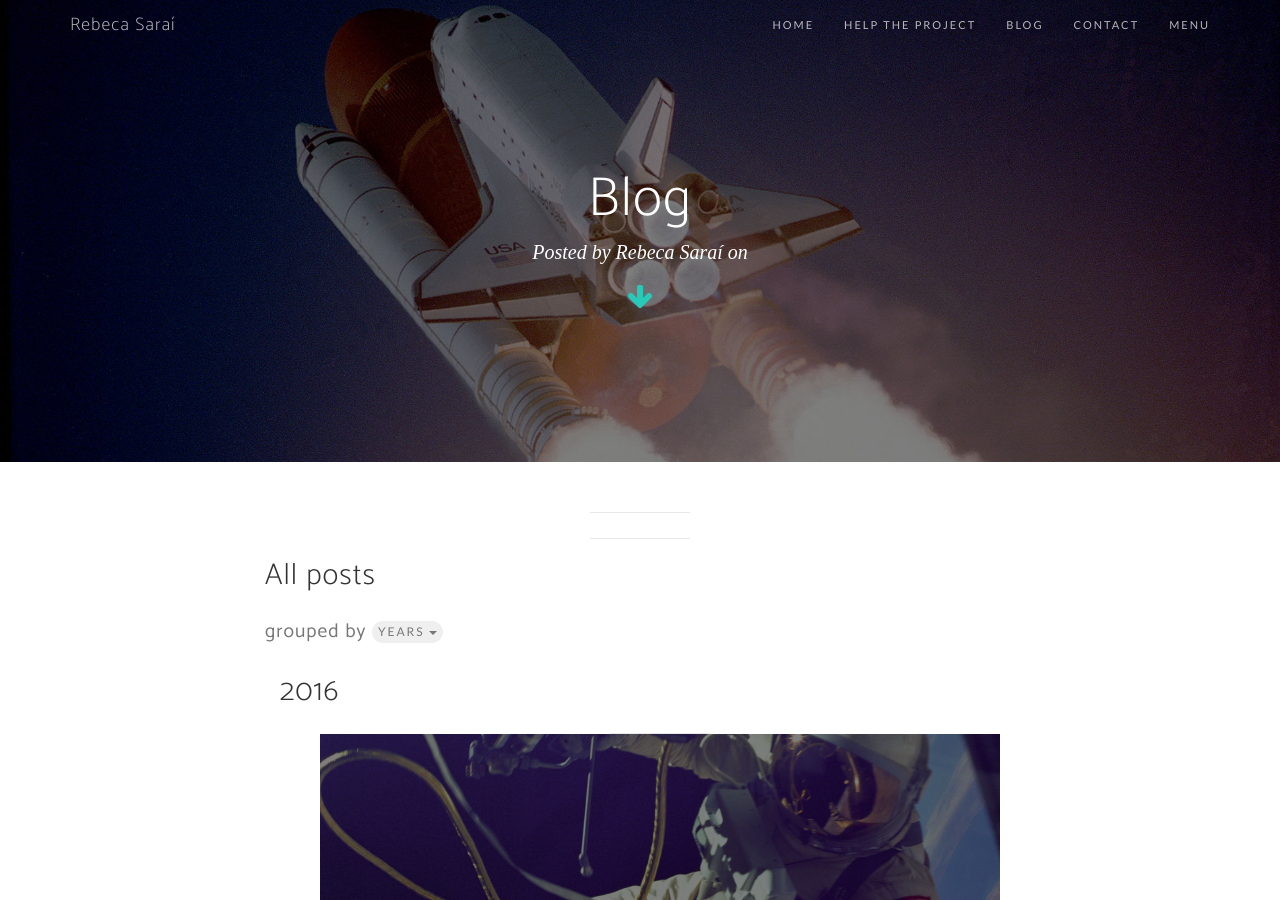
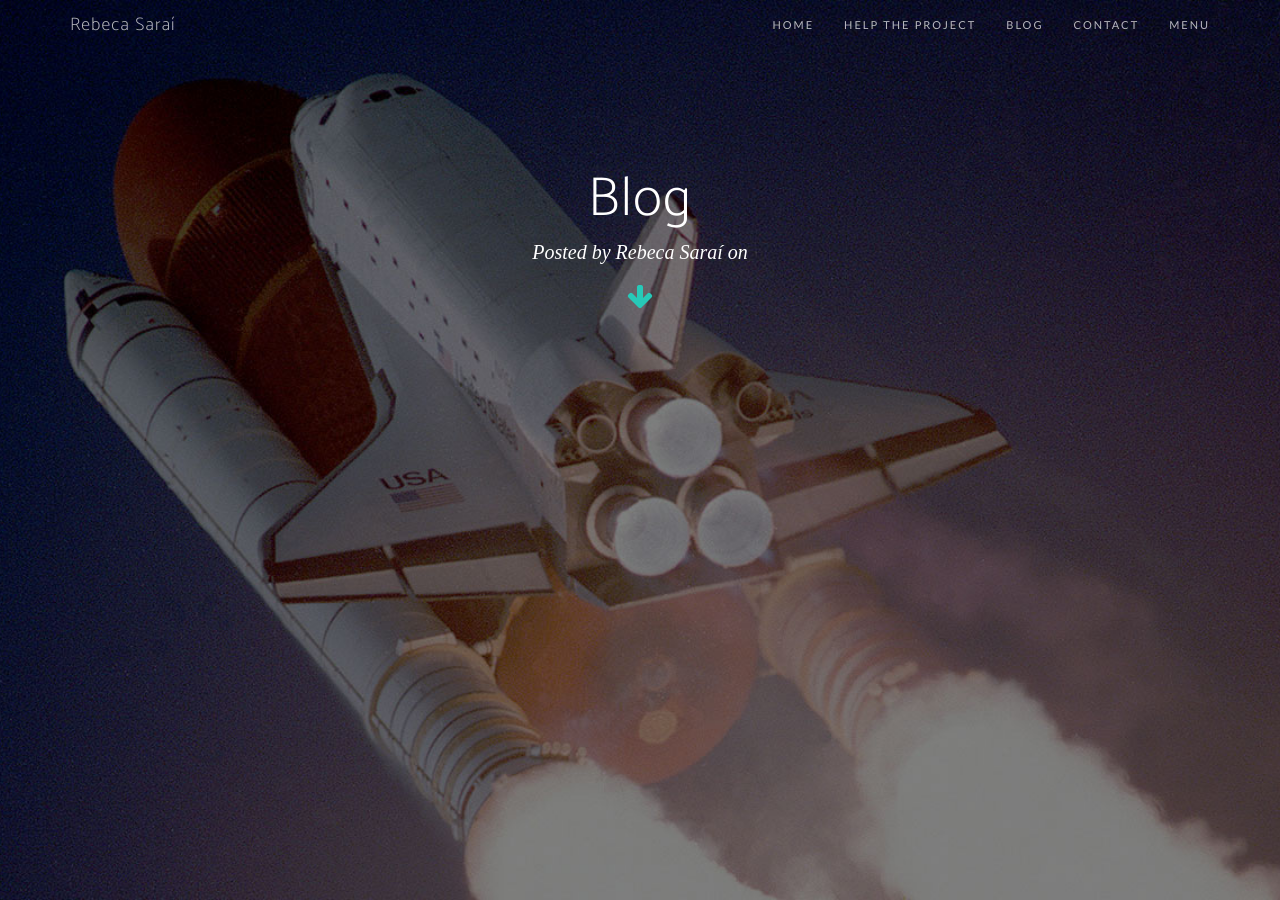
Before and after one commit to Rebecasarai/rebecasarai.github.io, a Jekyll site: the page built from blog.html, in a window 1280 px wide and 900 px high. Built offline with Jekyll 4.4.1, drawn with Linux system fonts in a browser that asks for light colours; nearby versions of some CDN libraries; some web fonts are replaced.

Commit message:
Update custom.css

```diff
--- a/css/custom.css
+++ b/css/custom.css
@@ -737,9 +737,9 @@ header .header-content {
 
 
 
-header {
+/*header {
     min-height: 0%;
-}
+}*/
 
 #gradient{
 background: linear-gradient(296deg, #31a788, #5886d4, #990d7b, #f2f9ce, #1ca9aa);
```
